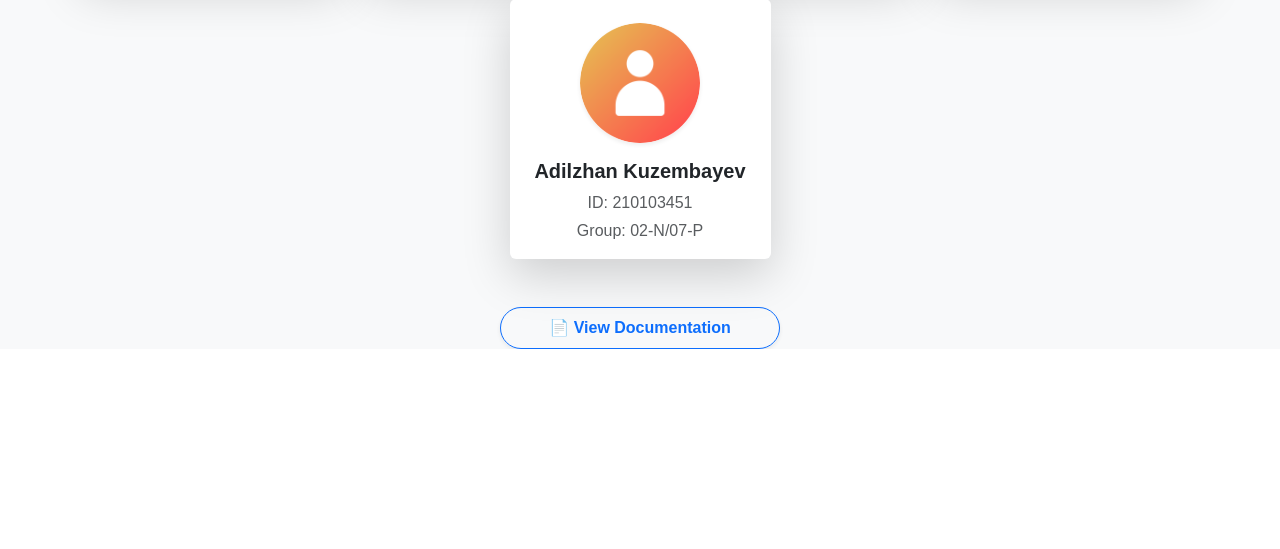
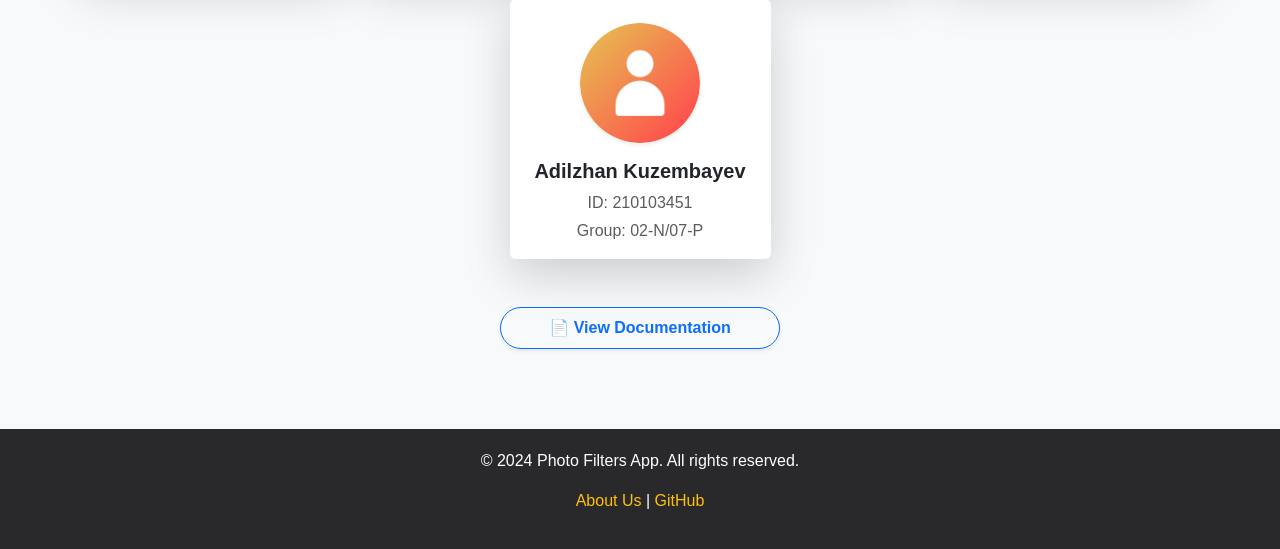
Before and after one commit to dumanyes/INF440DIPproject, a Django app: page /about-us/ in a window 1280 px wide. Shown: the part 654-1203 px from the top of the page. Before the commit the page ends 1003 px from the top, so only its background shows below. Run offline with Django 4.2, Linux system fonts and the light colour scheme.

Commit message:
commit first

```diff
--- a/runtime.txt
+++ /dev/null
@@ -1 +0,0 @@
-Python 3.9.6
--- a/templates/base.html
+++ b/templates/base.html
@@ -11,7 +11,11 @@
             font-family: 'Arial', sans-serif;
             background: #f8f9fa;
             color: #333;
+            display: flex;
+            flex-direction: column;
+            min-height: 100vh; /* Full viewport height */
         }
+
         .btn-rounded {
             border-radius: 50px;
         }
@@ -34,6 +38,28 @@
         .navbar-nav .nav-link.active {
             color: #ffc107 !important;
         }
+
+        /* Main content wrapper */
+        .content-wrapper {
+            flex-grow: 1; /* Take all available space */
+            padding-bottom: 80px; /* Space for the footer */
+        }
+
+        /* Footer Styles */
+        .footer {
+            background-color: #29282b;
+            color: white;
+            padding: 20px 0;
+            text-align: center;
+            margin-top: auto; /* Ensure footer stays at the bottom */
+        }
+        .footer a {
+            color: #ffc107;
+            text-decoration: none;
+        }
+        .footer a:hover {
+            text-decoration: underline;
+        }
     </style>
 </head>
 <body>
@@ -55,9 +81,20 @@
             </div>
         </div>
     </nav>
-    <div class="container mt-4">
+
+    <div class="container mt-4 content-wrapper">
         {% block content %}{% endblock %}
     </div>
+
+    <!-- Footer -->
+    <div class="footer">
+        <p>&copy; 2024 Photo Filters App. All rights reserved.</p>
+        <p>
+            <a href="{% url 'about_us' %}">About Us</a> |
+            <a href="https://github.com/dumanyes/INF440assignment" target="_blank">GitHub</a>
+        </p>
+    </div>
+
     <!-- Bootstrap Bundle with Popper -->
     <script src="https://cdn.jsdelivr.net/npm/bootstrap@5.3.0-alpha1/dist/js/bootstrap.bundle.min.js"></script>
 </body>
```
Also changed, not shown: 1 other file.
